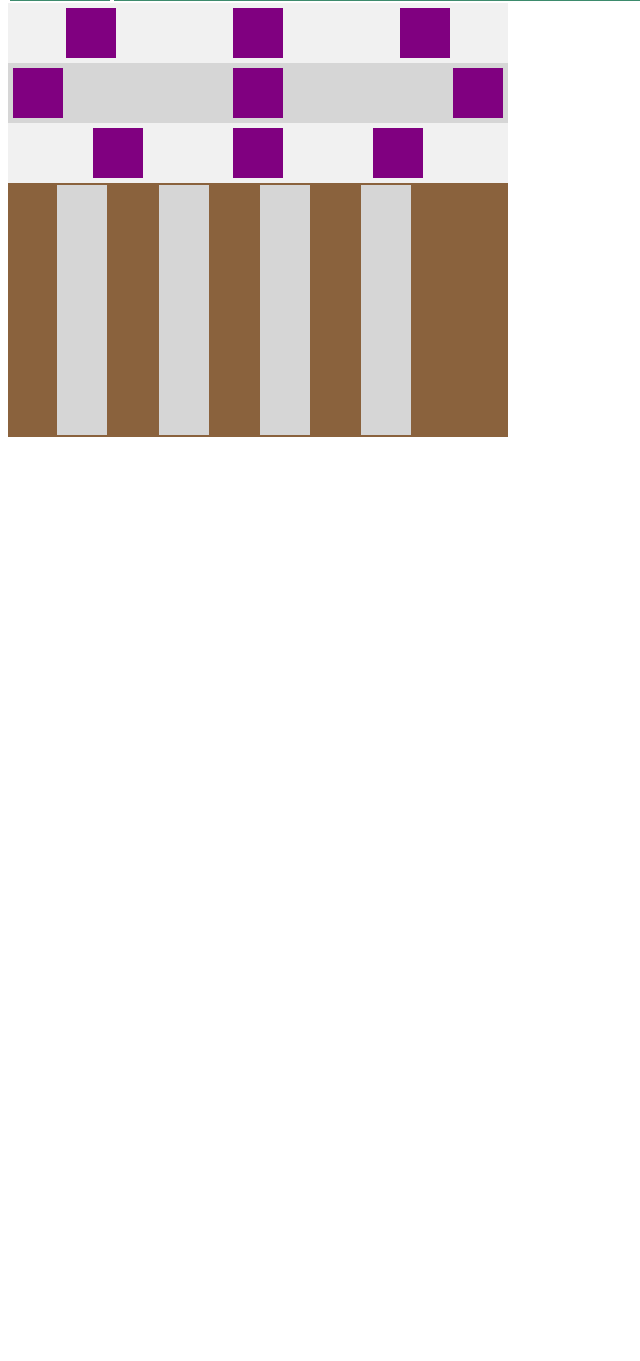
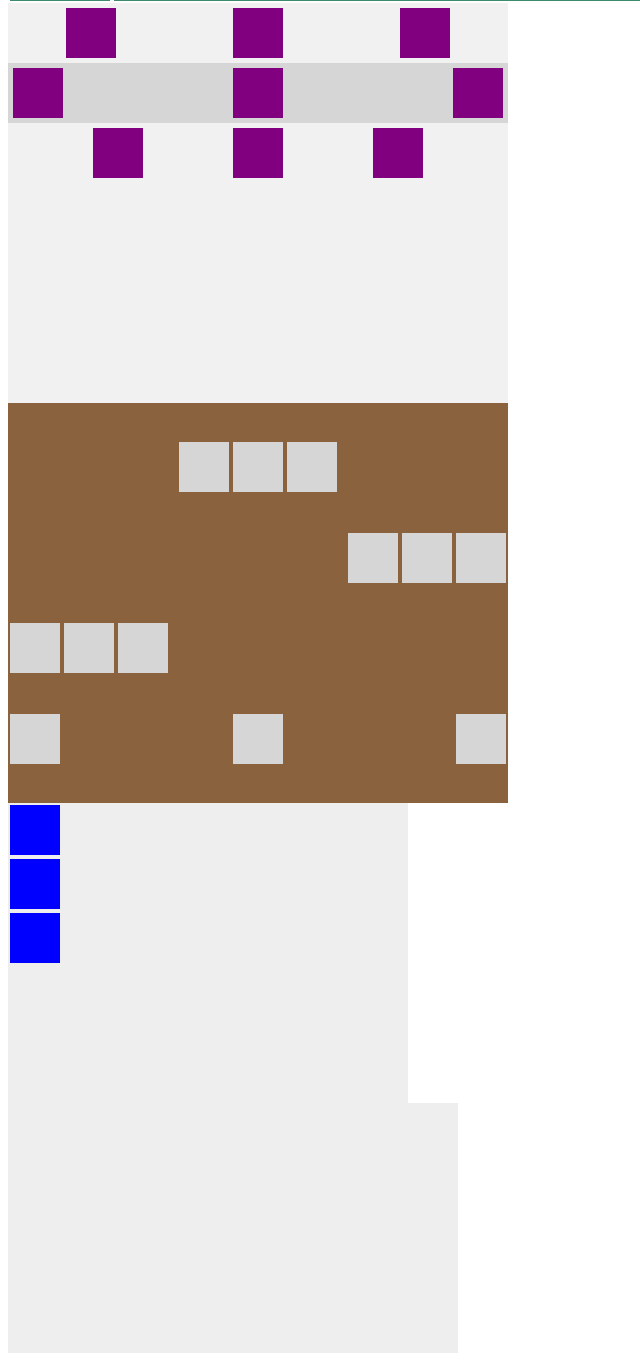
Before and after one commit to Sethlstew12/M1C2-Flexbox-Assignment, a website: page index.html in a window 1280 px wide. Shown: the part 610-1971 px from the top of the page, without its empty margins (0-640 px from the left). Before the commit the page ends 1047 px from the top, so only its background shows below. Drawn offline with Linux system fonts and the light colour scheme.

Commit message:
commit to 'main'

```diff
--- a/index.html
+++ b/index.html
@@ -168,6 +168,7 @@
 
      .flexSeven {
          display: flex;
+         flex-direction: column;
          justify-content: space-between;
          width: 500px;
          height: 400px;
@@ -177,7 +178,7 @@
      .uno div {
          margin: 2px;
          width: 50px;
-         height: 250px;
+         height: 50px;
          background-color: #d6d6d6;
      }
 
@@ -189,7 +190,7 @@
     .dos div {
         margin: 2px;
          width: 50px;
-         height: 250px;
+         height: 50px;
          background-color: #d6d6d6;
     }
 
@@ -201,7 +202,7 @@
     .tres div {
         margin: 2px;
          width: 50px;
-         height: 250px;
+         height: 50px;
          background-color: #d6d6d6;
     }
 
@@ -213,7 +214,7 @@
     .cuatro div {
         margin: 2px;
          width: 50px;
-         height: 250px;
+         height: 50px;
          background-color: #d6d6d6;
     }
 
@@ -221,6 +222,49 @@
         display: flex;
         justify-content:space-between
     }
+
+    .flexEight {
+        display: flex;
+        width: 400px;
+        height: 300px;
+        background-color: #eeeeee;
+        flex-direction: column;
+    }
+
+    .box1 {
+        display: flex;
+        align-items: center;
+        margin: 2px;
+        width: 50px;
+        height: 50px;
+        background-color: blue;
+    }
+
+    .box2 {
+        display: flex;
+        align-items: flex-end;
+        margin: 2px;
+        width: 50px;
+        height: 50px;
+        background-color: blue;
+    }
+
+    .box3 {
+        display: flex;
+        align-items: flex-start;
+        margin: 2px;
+        width: 50px;
+        height: 50px;
+        background-color: blue;
+    }
+
+    .flexNine {
+        display: flex;
+        width: 450px;
+        height: 250px;
+        background-color:  #eeeeee;
+    }
+
 
 
 
@@ -274,24 +318,48 @@
             <div class="square"></div>
             <div class="square"></div>
         </div>
+    </div>
 
         <div class="flexSeven">
             <div class="uno">
                 <div class="square"></div>
+                <div class="square"></div>
+                <div class="square"></div>
             </div>
             <div class="dos">
+                <div class="square"></div>
+                <div class="square"></div>
                 <div class="square"></div>
             </div>
             <div class="tres">
                 <div class="square"></div>
+                <div class="square"></div>
+                <div class="square"></div>
             </div>
             <div class="cuatro">
                 <div class="square"></div>
+                <div class="square"></div>
+                <div class="square"></div>
             </div>
-            <div class="flexEight">
+        </div>
 
+        <div class="flexEight">
+            <div class="box1">
+                <div class="square"></div>
             </div>
-
+            <div class="box2">
+                <div class="square"></div>
+            </div>
+            <div class="box3">
+                <div class="square"></div>
+            </div>
+            </div>
+        </div>
+        <div class="flexNine">
+            <div class="square"></div>
+            <div class="square"></div>
+            <div class="square" id="special"></div>
+            <div class="square"></div>
         </div>
     </div>
 
```
